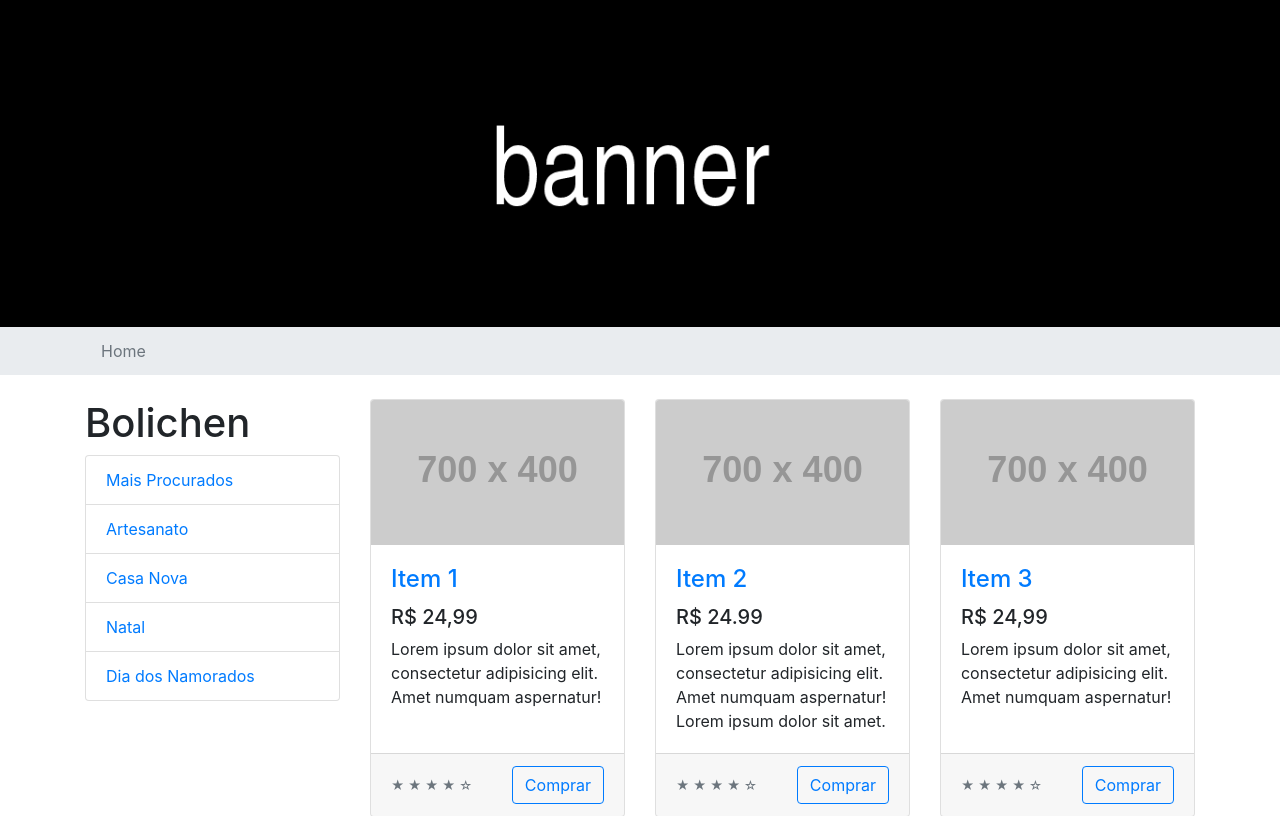
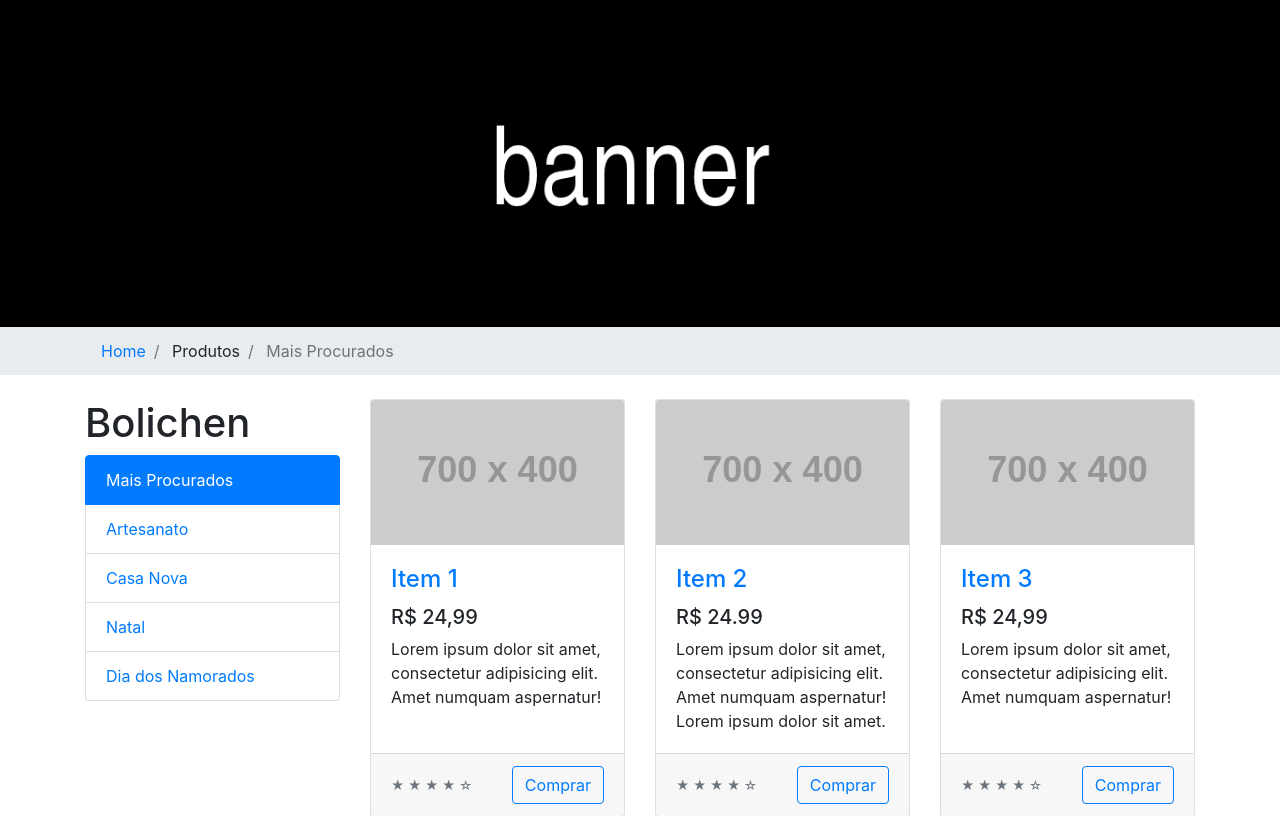
Before and after one commit to tururay/store, a Django app: page /products in a window 1280 px wide. Shown: the part 57-873 px from the top of the page. Run offline with Django 3.2, Linux system fonts and the light colour scheme; grey boxes labelled with a size stand in for pictures from a placeholder-image service; some libraries are stand-ins or nearby versions.

Commit message:
fixes breadcrumb

```diff
--- a/toshop/templates/administrator/base.html
+++ b/toshop/templates/administrator/base.html
@@ -96,9 +96,7 @@
         <li class="breadcrumb-item" aria-current="page">
           Admin
         </li>
-        <li class="breadcrumb-item active" aria-current="page">
-          Produtos
-        </li>
+        {% block breadcrumb_list %}{% endblock %}
       </ol>
     </div>
   </nav>
--- a/toshop/templates/administrator/index.html
+++ b/toshop/templates/administrator/index.html
@@ -2,6 +2,12 @@
 {% block title %}Produtos{% endblock title %}
 {% block administrator_home_active %}active{% endblock %}
 {% block administrator_home_current_page %} <span class="sr-only">Atual</span> {% endblock %}
+
+{% block breadcrumb_list %}
+<li class="breadcrumb-item active" aria-current="page">
+    Produtos
+</li>
+{% endblock %}
 
 {% block content %}
 <!-- Page Content -->
--- a/toshop/templates/base.html
+++ b/toshop/templates/base.html
@@ -140,7 +140,12 @@
     <nav class="breadcrumb-container" aria-label="breadcrumb">
       <div class="container">
         <ol class="breadcrumb mb-0">
-          <li class="breadcrumb-item active" aria-current="page">Home</li>
+          <li class="breadcrumb-item {% block breadcrumb_home_active %}{% endblock %}" aria-current="page">
+            <a href="/">
+              Home
+            </a>
+          </li>
+          {% block breadcrumb_list %}{% endblock %}
         </ol>
       </div>
     </nav>
--- a/toshop/templates/contact.html
+++ b/toshop/templates/contact.html
@@ -3,6 +3,12 @@
 {% block title %}Contato{% endblock title %}
 {% block contact_active %}active{% endblock %}
 {% block contact_current_page %} <span class="sr-only">Atual</span> {% endblock %}
+
+{% block breadcrumb_list %}
+<li class="breadcrumb-item active" aria-current="page">
+  Contato
+</li>
+{% endblock %}
 
 {% block content %}
 <!-- Page Content -->
--- a/toshop/templates/index.html
+++ b/toshop/templates/index.html
@@ -2,6 +2,7 @@
 {% load static %}
 {% block title %}Home{% endblock title %}
 {% block home_active %}active{% endblock %}
+{% block breadcrumb_home_active %}active{% endblock %}
 {% block home_current_page %} <span class="sr-only">Atual</span> {% endblock %}
 
 {% block content %}
--- a/toshop/templates/our_history.html
+++ b/toshop/templates/our_history.html
@@ -2,6 +2,12 @@
 {% block title %}Nossa História{% endblock title %}
 {% block our_history_active %} active {% endblock %}
 {% block our_history_current_page %} <span class="sr-only">Atual</span> {% endblock %}
+
+{% block breadcrumb_list %}
+<li class="breadcrumb-item active" aria-current="page">
+  Nossa História
+</li>
+{% endblock %}
 
 {% block content %}
 <!-- Page Content -->
--- a/toshop/templates/products.html
+++ b/toshop/templates/products.html
@@ -3,6 +3,15 @@
 {% block title %}Nossa História{% endblock title %}
 {% block products_active %}active{% endblock %}
 {% block products_current_page %} <span class="sr-only">Atual</span> {% endblock %}
+
+{% block breadcrumb_list %}
+<li class="breadcrumb-item">
+  Produtos
+</li>
+<li class="breadcrumb-item active" aria-current="page">
+  Mais Procurados
+</li>
+{% endblock %}
 
 {% block content %}
 <div class="container my-4">
@@ -11,7 +20,7 @@
     <div class="col-lg-3">
       <h1>Bolichen</h1>
       <div class="list-group">
-        <a href="#" class="list-group-item">Mais Procurados</a>
+        <a href="#" class="list-group-item active">Mais Procurados</a>
         <a href="#" class="list-group-item">Artesanato</a>
         <a href="#" class="list-group-item">Casa Nova</a>
         <a href="#" class="list-group-item">Natal</a>
```
Also changed, not shown: toshop/templates/administrator/add-product.html (+11 -0 lines).
